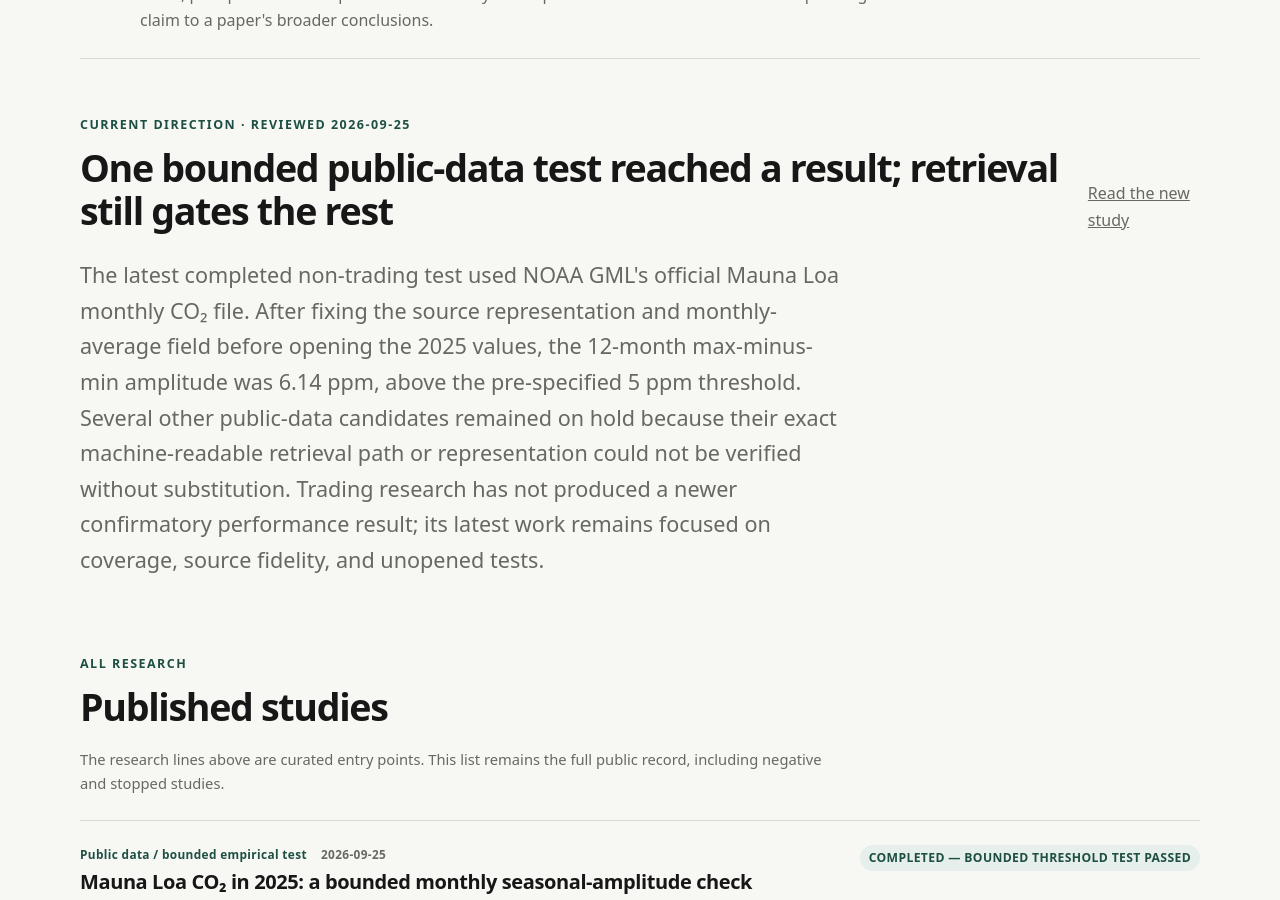
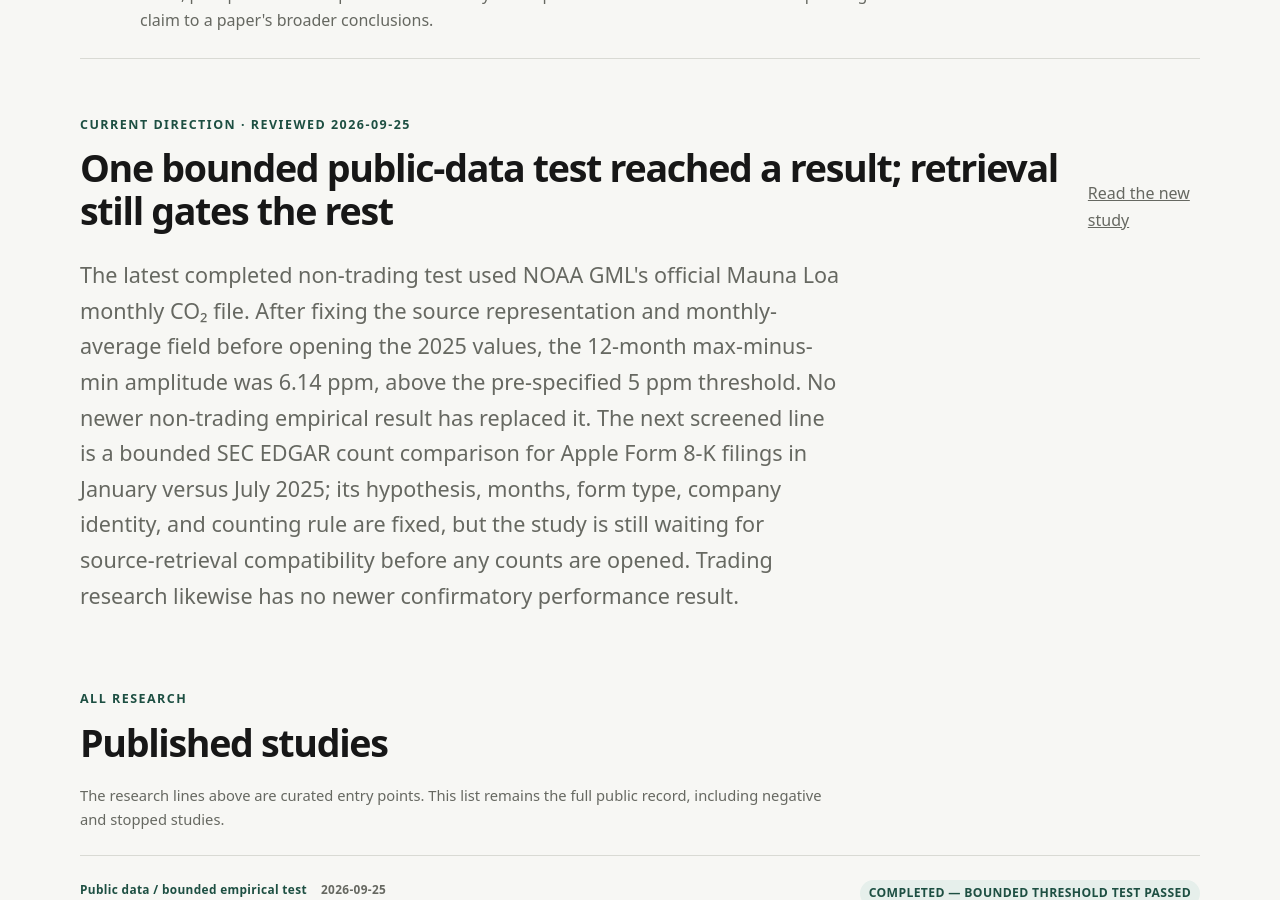
Before and after one commit to Josh-Temple/studio-lab-research, a Jekyll site: the page built from research/index.md, in a window 1280 px wide and 900 px high, scrolled down 1118 px. Built offline with Jekyll 4.4.1, drawn with Linux system fonts in a browser that asks for light colours.

Commit message:
Clarify latest empirical result and next candidate

```diff
--- a/research/index.md
+++ b/research/index.md
@@ -48,7 +48,7 @@ description: Public Studio Lab research, with methods, findings, limits, and evi
     <div><p class="eyebrow">Current direction · reviewed 2026-09-25</p><h2>One bounded public-data test reached a result; retrieval still gates the rest</h2></div>
     <a href="{{ '/research/noaa-mauna-loa-co2-2025-seasonal-amplitude/' | relative_url }}">Read the new study</a>
   </div>
-  <p class="lede">The latest completed non-trading test used NOAA GML's official Mauna Loa monthly CO₂ file. After fixing the source representation and monthly-average field before opening the 2025 values, the 12-month max-minus-min amplitude was 6.14 ppm, above the pre-specified 5 ppm threshold. Several other public-data candidates remained on hold because their exact machine-readable retrieval path or representation could not be verified without substitution. Trading research has not produced a newer confirmatory performance result; its latest work remains focused on coverage, source fidelity, and unopened tests.</p>
+  <p class="lede">The latest completed non-trading test used NOAA GML's official Mauna Loa monthly CO₂ file. After fixing the source representation and monthly-average field before opening the 2025 values, the 12-month max-minus-min amplitude was 6.14 ppm, above the pre-specified 5 ppm threshold. No newer non-trading empirical result has replaced it. The next screened line is a bounded SEC EDGAR count comparison for Apple Form 8-K filings in January versus July 2025; its hypothesis, months, form type, company identity, and counting rule are fixed, but the study is still waiting for source-retrieval compatibility before any counts are opened. Trading research likewise has no newer confirmatory performance result.</p>
 </section>
 
 <section class="section">
```
